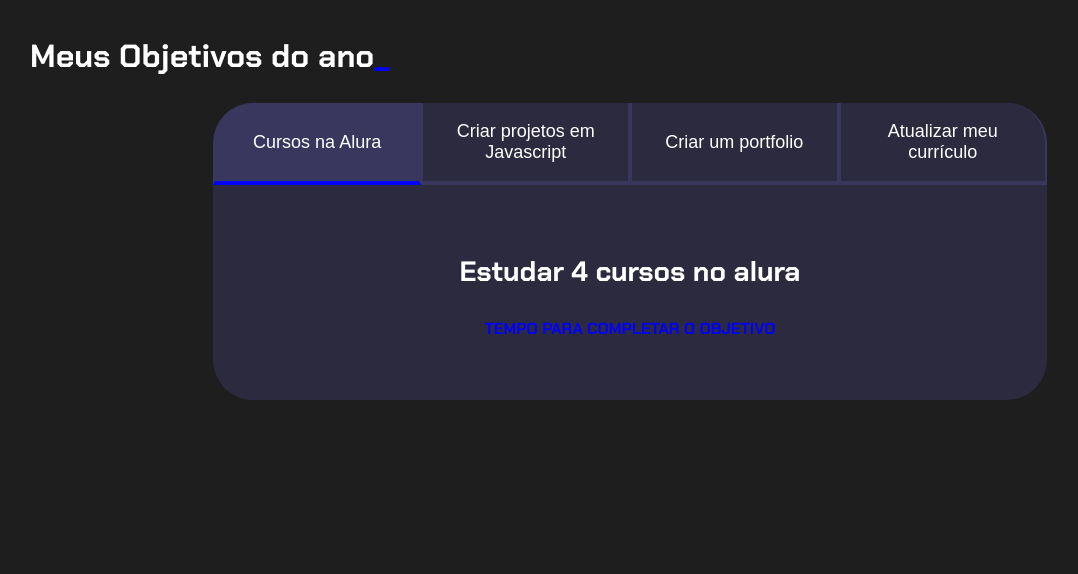
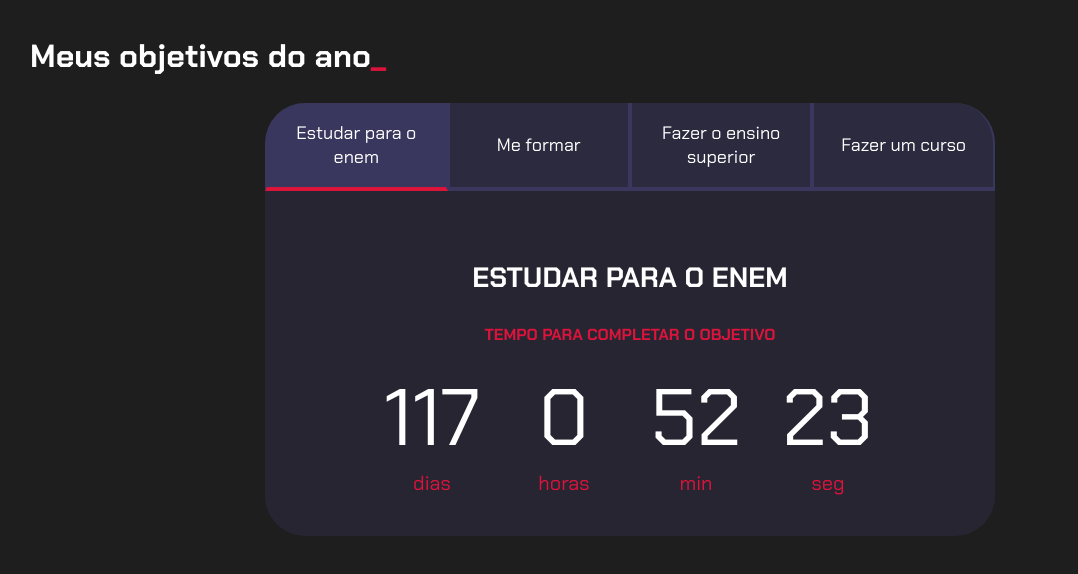
Before and after one commit to Gabrielly1208/alura-gabrielly-T, a plain HTML site: page index.html in a window 1280 px wide. Shown: the whole page, without its empty margins (10-1088 px from the left). Drawn offline with Linux system fonts and the light colour scheme.

Commit message:
10/06/2025

```diff
--- a/index.html
+++ b/index.html
@@ -1,50 +1,116 @@
 <!DOCTYPE html>
 <html lang="pt-br">
+
 <head>
-    <meta charset="UTF-8" />
-    <meta name="viewport" content="width=device-width, initial-scale=1.0" />
+    <meta charset="UTF-8">
+    <meta name="viewport" content="width=device-width, initial-scale=1.0">
     <title>Meus objetivos do ano</title>
-    <link rel="stylesheet" href="style.css" />
+    <link rel="stylesheet" href="style.css">
 </head>
+
 <body>
     <section class="conteudo-principal">
-      <h2 class="titulo-principal">Meus Objetivos do ano<span>_</span></h2>
+        <h2 class="titulo-principal">Meus objetivos do ano<span>_</span></h2>
         <div class="conteudo">
             <div class="botoes">
-        <button class="botao ativo">Cursos na Alura</button>
-        <button class="botao">Criar projetos em Javascript</button>
-        <button class="botao">Criar um portfolio</button>
-        <button class="botao">Atualizar meu currículo</button>
+                <button class="botao ativo">Estudar para o enem</button>
+                <button class="botao">Me formar</button>
+                <button class="botao">Fazer o ensino superior</button>
+                <button class="botao">Fazer um curso</button>
             </div>
             <div class="abas-textos">
                 <div class="aba-conteudo ativo">
-          <h3 class="aba-conteudo-titulo-principal">Estudar 4 cursos no alura</h3>
-          <h4 class="aba-conteudo-titulo-segundario">Tempo para completar o objetivo</h4>
-          <div class="contador"></div>
+                    <h3 class="aba-conteudo-titulo-principal">ESTUDAR PARA O ENEM</h3>
+                    <h4 class="aba-conteudo-titulo-secundario">Tempo para completar o objetivo</h4>
+                    <div class="contador">
+                        <div class="contador-digito">
+                            <p class="contador-digito-numero" id="dias0"></p>
+                            <p class="contador-digito-texto">dias</p>
                         </div>
-
-          <div class= "aba-conteudo">
-            <h3 class= "aba-conteudo-titulo-principal">Criar 5 projetos em JavaScript</h3>
-            <h4 class= "aba-conteudo-titulo-segundario">Tempo para completar o objetivo </h4>
-             <div class="contador"></div>
+                        <div class="contador-digito">
+                            <p class="contador-digito-numero" id="horas0"></p>
+                            <p class="contador-digito-texto">horas</p>
                         </div>
-
-            <div class= "aba-conteudo">
-              <h3 class= "aba-conteudo-titulo-principal">Criar um portfolio com os meus 3 melhores projetos</h3>
-              <h4 class= "aba-conteudo-titulo-segundario">Tempo para completar o objetivo</h4>
-               <div class="contador"></div>
+                        <div class="contador-digito">
+                            <p class="contador-digito-numero" id="min0"></p>
+                            <p class="contador-digito-texto">min</p>
                         </div>
-
-        <div class= "aba-conteudo">
-            <h3 class= "aba-conteudo-titulo-principal">Atualizar meu curriculo com os certificados do Alura</h3>
-            <h4 class= "aba-conteudo-titulo-segundario">Tempo para completar o objetivo</h4>
-           <div class="contador"></div>
-        </div>
-
+                        <div class="contador-digito">
+                            <p class="contador-digito-numero" id="seg0"></p>
+                            <p class="contador-digito-texto">seg</p>
                         </div>
                     </div>
-
+                </div>
+                <div class="aba-conteudo">
+                    <h3 class="aba-conteudo-titulo-principal">ME FORMAR</h3>
+                    <h4 class="aba-conteudo-titulo-secundario">Tempo para completar o objetivo</h4>
+                    <div class="contador">
+                        <div class="contador-digito">
+                            <p class="contador-digito-numero" id="dias1"></p>
+                            <p class="contador-digito-texto">dias</p>
+                        </div>
+                        <div class="contador-digito">
+                            <p class="contador-digito-numero" id="horas1"></p>
+                            <p class="contador-digito-texto">horas</p>
+                        </div>
+                        <div class="contador-digito">
+                            <p class="contador-digito-numero" id="min1"></p>
+                            <p class="contador-digito-texto">min</p>
+                        </div>
+                        <div class="contador-digito">
+                            <p class="contador-digito-numero" id="seg1"></p>
+                            <p class="contador-digito-texto">seg</p>
+                        </div>
+                    </div>
+                </div>
+                <div class="aba-conteudo">
+                    <h3 class="aba-conteudo-titulo-principal">FAZER ENSINO SUPERIOR</h3>
+                    <h4 class="aba-conteudo-titulo-secundario">Tempo para completar o objetivo</h4>
+                    <div class="contador">
+                        <div class="contador-digito">
+                            <p class="contador-digito-numero" id="dias2"></p>
+                            <p class="contador-digito-texto">dias</p>
+                        </div>
+                        <div class="contador-digito">
+                            <p class="contador-digito-numero" id="horas2"></p>
+                            <p class="contador-digito-texto">horas</p>
+                        </div>
+                        <div class="contador-digito">
+                            <p class="contador-digito-numero" id="min2"></p>
+                            <p class="contador-digito-texto">min</p>
+                        </div>
+                        <div class="contador-digito">
+                            <p class="contador-digito-numero" id="seg2"></p>
+                            <p class="contador-digito-texto">seg</p>
+                        </div>
+                    </div>
+                </div>
+                <div class="aba-conteudo">
+                    <h3 class="aba-conteudo-titulo-principal">FAZER UM CURSO</h3>
+                    <h4 class="aba-conteudo-titulo-secundario">Tempo para completar o objetivo</h4>
+                    <div class="contador">
+                        <div class="contador-digito">
+                            <p class="contador-digito-numero" id="dias3"></p>
+                            <p class="contador-digito-texto">dias</p>
+                        </div>
+                        <div class="contador-digito">
+                            <p class="contador-digito-numero" id="horas3"></p>
+                            <p class="contador-digito-texto">horas</p>
+                        </div>
+                        <div class="contador-digito">
+                            <p class="contador-digito-numero" id="min3"></p>
+                            <p class="contador-digito-texto">min</p>
+                        </div>
+                        <div class="contador-digito">
+                            <p class="contador-digito-numero" id="seg3"></p>
+                            <p class="contador-digito-texto">seg</p>
+                        </div>
+                    </div>
+                </div>
+            </div>
+        </div>
     </section>
     <script src="main.js"></script>
 </body>
+
 </html>
--- a/main.js
+++ b/main.js
@@ -1,10 +1,10 @@
 const botoes = document.querySelectorAll(".botao");
 const textos = document.querySelectorAll(".aba-conteudo");
 
-for(let i=0;i <botoes.length;i++){
-  botoes[i].onclick = function(){
+for (let i = 0; i < botoes.length; i++) {
+    botoes[i].onclick = function () {
 
-    for(let j=0;j<botoes.length;j++){
+        for (let j = 0; j < botoes.length; j++) {
             botoes[j].classList.remove("ativo");
             textos[j].classList.remove("ativo");
         }
@@ -15,37 +15,44 @@ for(let i=0;i <botoes.length;i++){
 }
 
 const contadores = document.querySelectorAll(".contador");
-const tempoObjetivo1 = new Date("2025-10-05T00:00:00");
-const tempoObjetivo2 = new Date("2025-12-05T00:00:00");
-const tempoObjetivo3 = new Date("2025-12-30T00:00:00");
-const tempoObjetivo4 = new Date("2026-02-01T00:00:00");
+const tempoObjetivo1 = new Date("2025-10-06T00:00:00");
+const tempoObjetivo2 = new Date("2026-02-16T00:00:00");
+const tempoObjetivo3 = new Date("2027-03-21T00:01:00");
+const tempoObjetivo4 = new Date("2027-06-15T00:00:00");
 
-const tempos = [tempoObjetivo1,tempoObjetivo2,tempoObjetivo3,tempoObjetivo4];
+const tempos = [tempoObjetivo1, tempoObjetivo2, tempoObjetivo3, tempoObjetivo4];
 
 
-function calculaTempo(tempoObjetivo){
-  let tempoATual = new Date();
-  let tempoFinal = tempoObjetivo - tempoATual;
-  let segundos = Math.floor(tempoFinal/1000);
-  let minutos = Math.floor(segundos/60);
-  let horas = Math.floor(minutos/60);
-  let dias = Math.floor(horas/24);
+function calculaTempo(tempoObjetivo) {
+    let tempoAtual = new Date();
+    let tempoFinal = tempoObjetivo - tempoAtual;
+    let segundos = Math.floor(tempoFinal / 1000);
+    let minutos = Math.floor(segundos / 60);
+    let horas = Math.floor(minutos / 60);
+    let dias = Math.floor(horas / 24);
 
-  segundos %=60;
-  minutos %=60;
-  horas %=24;
-
-  return dias + " dias " + horas  + " horas " + minutos + " minutos " + segundos + " segundos ";
-}
-
-function atualizaCronometro(){
-  for  (let i=0; i<contadores.length;i++){
-    contadores[i].textContent = calculaTempo (tempos [i]);
+    segundos %= 60;
+    minutos %= 60;
+    horas %= 24;
+    if (tempoFinal > 0) {
+        return [dias, horas, minutos, segundos];
+    } else {
+        return [0, 0, 0, 0];
     }
 }
 
-function comecaCronometro(){
+function atualizaCronometro() {
+    for (let i = 0; i < contadores.length; i++) {
+        document.getElementById("dias" + i).textContent = calculaTempo(tempos[i])[0];
+        document.getElementById("horas" + i).textContent = calculaTempo(tempos[i])[1];
+        document.getElementById("min" + i).textContent = calculaTempo(tempos[i])[2];
+        document.getElementById("seg" + i).textContent = calculaTempo(tempos[i])[3];
+    }
+}
+
+function comecaCronometro() {
     atualizaCronometro();
-   setInterval(atualizaCronometro,1000);
+    setInterval(atualizaCronometro, 1000);
+}
 
-}
+comecaCronometro();
--- a/style.css
+++ b/style.css
@@ -1,10 +1,10 @@
-@import url("https://fonts.googleapis.com/css2?family=Chakra+Petch:wght@400;700&display=swap");
+@import url('https://fonts.googleapis.com/css2?family=Chakra+Petch:wght@400;700&display=swap');
 
 :root {
-  --cor-de-fundo: #1e1e1e;
-  --verde: #0000FF;
-  --branco: #ffffff;
-  --botao-ativo: #3a375e;
+    --cor-de-fundo: #1E1E1E;
+    --verde: #DC143C;
+    --branco: #FFFFFF;
+    --botao-ativo: #3A375E;
     --botao-inativo: rgba(58, 55, 94, 0.5);
     --texto-fundo: rgba(58, 55, 94, 0.3);
 }
@@ -12,8 +12,9 @@
 body {
     background-color: var(--cor-de-fundo);
     color: var(--branco);
-  font-family: "Chakra Petch", sans-serif;
+    font-family: 'Chakra Petch', sans-serif;
 }
+
 
 .conteudo-principal {
     display: flex;
@@ -35,8 +36,9 @@ body {
     color: var(--verde);
 }
 
+
 .botao {
-  font-family: "Crakra Petch", sans-serif;
+    font-family: 'Chakra Petch', sans-serif;
     background-color: var(--botao-inativo);
     color: var(--branco);
     display: flex;
@@ -59,43 +61,63 @@ body {
     display: block;
 }
 
-.botao.ativo{
+.botao.ativo {
     background-color: var(--botao-ativo);
     border-bottom: 4px solid var(--verde);
 }
 
-.abas-textos{
-  background-color: var(--botao-inativo);
+.abas-textos {
+    background-color: var(--texto-fundo);
     padding: 40px;
     border-radius: 0 0 40px 40px;
 }
 
-.aba-conteudo.ativo{
+.aba-conteudo.ativo {
     display: block;
 }
 
-.aba-conteudo{
+.aba-conteudo {
     display: none;
 }
 
-.aba-conteudo-titulo-principal{
+.aba-conteudo-titulo-principal {
     font-size: 28px;
     text-align: center;
 }
 
-.aba-conteudo-titulo-segundario{
+.aba-conteudo-titulo-secundario {
     text-align: center;
     color: var(--verde);
     text-transform: uppercase;
 }
 
-.contador{
+.contador {
+    display: flex;
+    justify-content: center;
+    flex-wrap: wrap;
+}
+
+.contador-digito {
+    padding: 0 16px;
+    text-align: center;
+    min-width: 100px;
+}
+
+.contador-digito-numero {
+    font-size: 80px;
+    margin: 0;
+
+}
+
+.contador-digito-texto {
+    color: var(--verde);
     font-size: 20px;
-  text-align: center;
+    margin: 0;
+
 }
 
 @media screen and (min-width: 768px) {
-  .botoes{
+    .botoes {
         display: flex;
     }
 
@@ -107,3 +129,8 @@ body {
         border-radius: 0 40px 0 0;
     }
 }
+
+  .botao:last-child {
+   border-radius: 0 40px 0 0;
+  }
+}
```
Also changed, not shown: 2 other files. Lines whose indentation alone changed are shown as unchanged.
